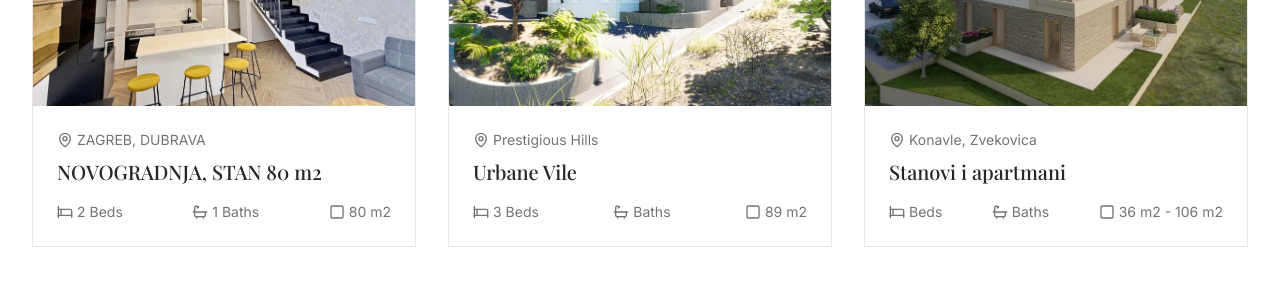
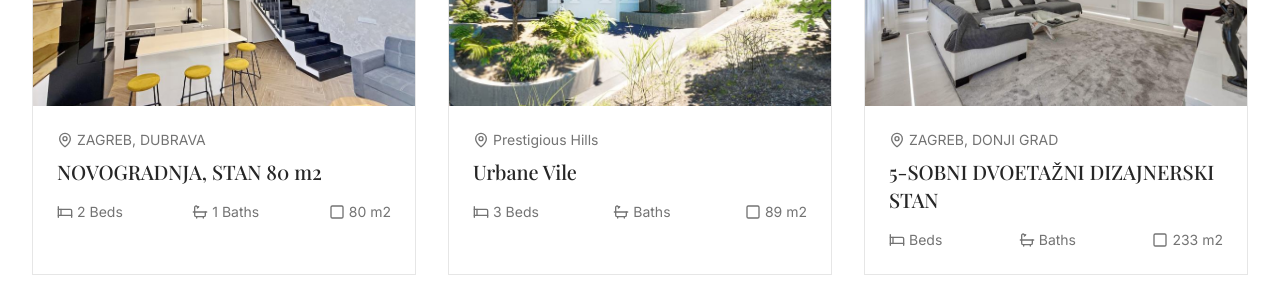
Before and after one commit to marko-h4cklabs/refined-real-estate-hub, a React (Vite) app: page /refined-real-estate-hub/ in a window 1280 px wide. Shown: the part 2860-3160 px from the top of the page. Built offline with nearby package versions, Linux system fonts and the light colour scheme.

Commit message:
novi stan

```diff
--- a/src/components/Properties.tsx
+++ b/src/components/Properties.tsx
@@ -29,11 +29,11 @@ const Properties = () => {
     {
       id: 3,
       image: nekretnina3,
-      title: "Stanovi i apartmani",
-      location: "Konavle, Zvekovica",
-      sqft: "36 m2 - 106 m2",
+      title: "5-SOBNI DVOETAŽNI DIZAJNERSKI STAN",
+      location: "ZAGREB, DONJI GRAD",
+      sqft: "233 m2",
       status: "For Sale",
-      njuskaloLink: "https://www.njuskalo.hr/nekretnine/novogradnja-stanovi-apartmani-36-m2-106-m2-1-2-3-ss-oglas-47168031" // Replace with actual njuskalo.hr link
+      njuskaloLink: "https://www.njuskalo.hr/nekretnine/stan-zagreb-centar-238.00-m2-oglas-47206138" // Replace with actual njuskalo.hr link
     },
   ];
 
```
Also changed, not shown: src/assets/nekretnina-3.jpg.
